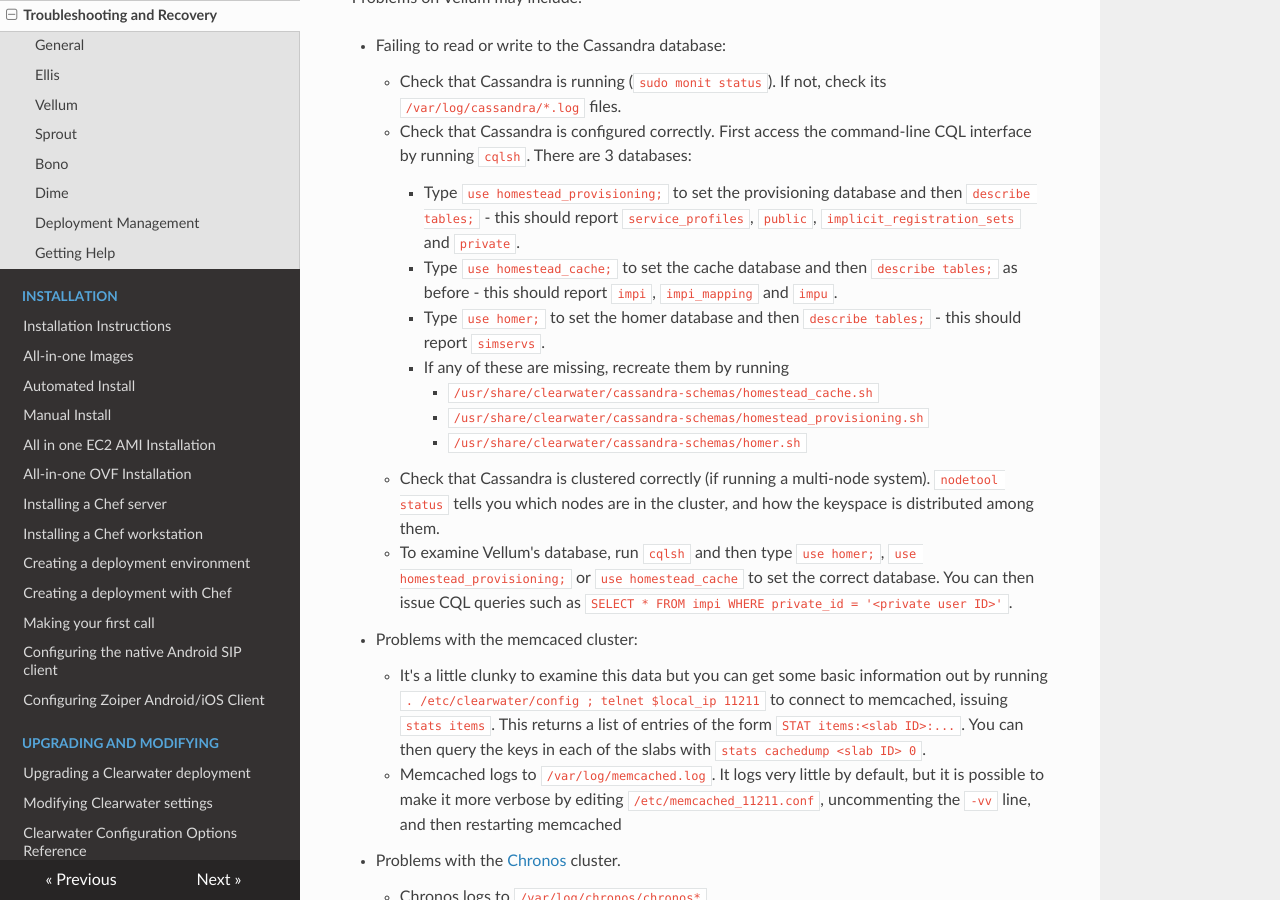
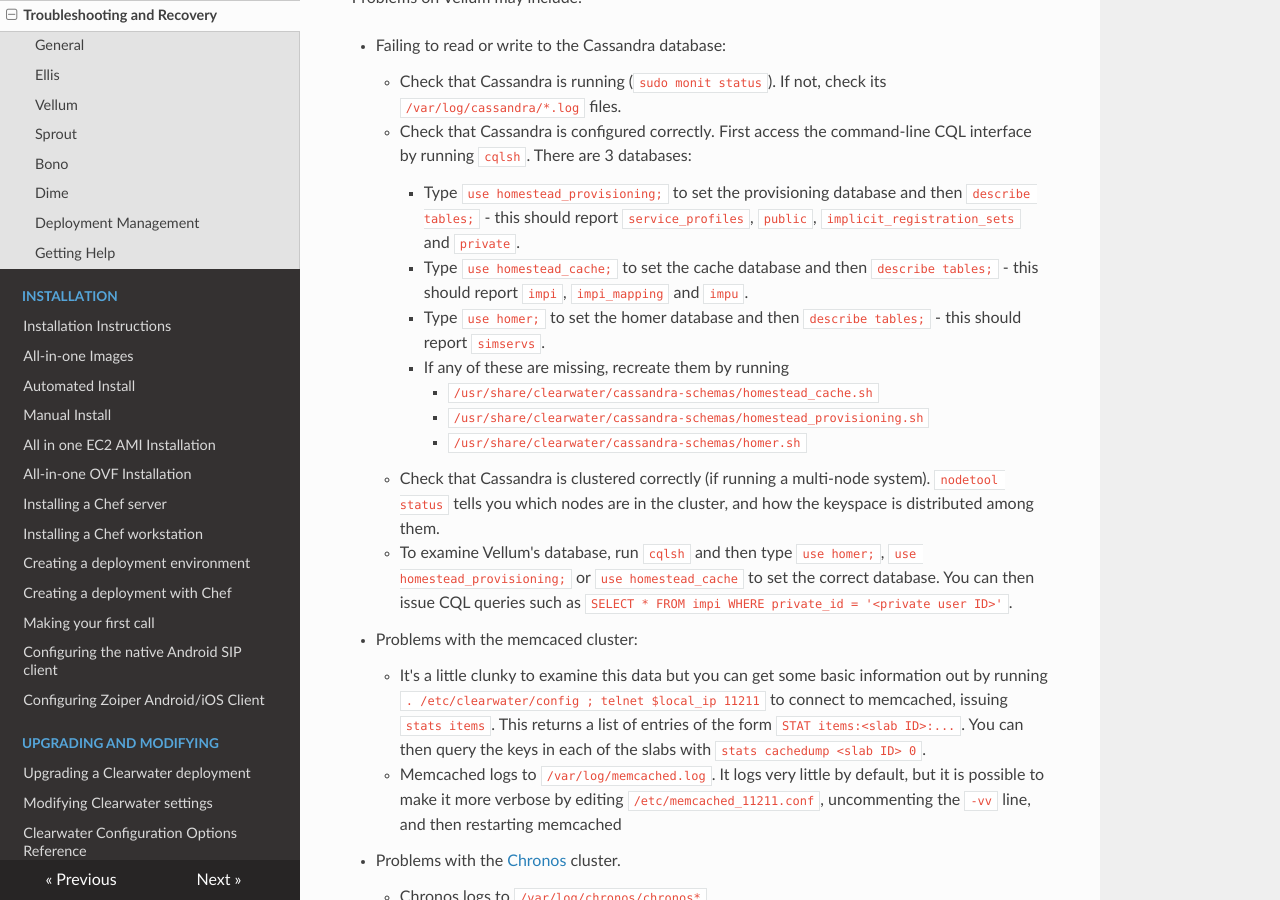
Before and after one commit to Metaswitch/clearwater-readthedocs, an MkDocs documentation site: the page built from docs/Troubleshooting_and_Recovery.md, in a window 1280 px wide and 900 px high, scrolled down 1291 px. Built offline with MkDocs 1.6.1, drawn with Linux system fonts in a browser that asks for light colours; nearby versions of some CDN libraries; old or Windows-style settings are respelled for this version of MkDocs.

Commit message:
Troubleshooting markups

```diff
--- a/docs/Troubleshooting_and_Recovery.md
+++ b/docs/Troubleshooting_and_Recovery.md
@@ -32,7 +32,7 @@ Problems on Vellum may include:
     * Check that Cassandra is running (`sudo monit status`). If not, check its `/var/log/cassandra/*.log` files.
     * Check that Cassandra is configured correctly. First access the command-line CQL interface by running `cqlsh`. There are 3 databases:
         * Type `use homestead_provisioning;` to set the provisioning database and then `describe tables;` - this should report `service_profiles`, `public`, `implicit_registration_sets` and `private`.
-        * Type `use homestead_cache;` to set the cache database and then `describe tables;` as before - this should report `impi`, `impi_mapping` and `impu`.
+        * Type `use homestead_cache;` to set the cache database and then `describe tables;` - this should report `impi`, `impi_mapping` and `impu`.
         * Type `use homer;` to set the homer database and then `describe tables;` - this should report `simservs`.
         * If any of these are missing, recreate them by running
             * `/usr/share/clearwater/cassandra-schemas/homestead_cache.sh`
```
